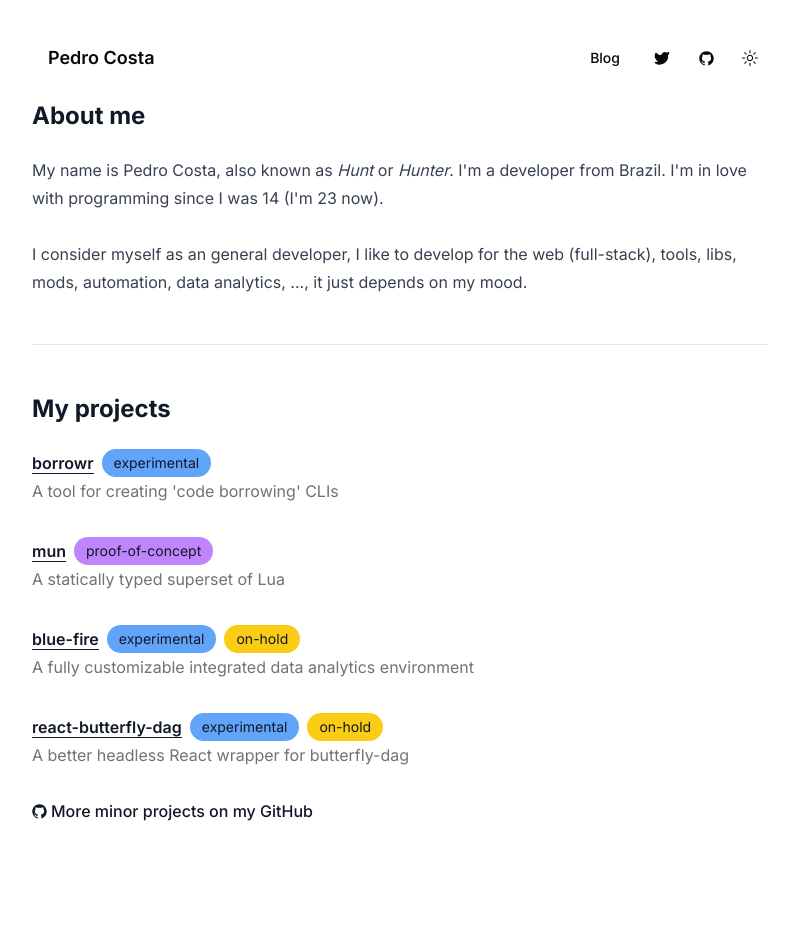
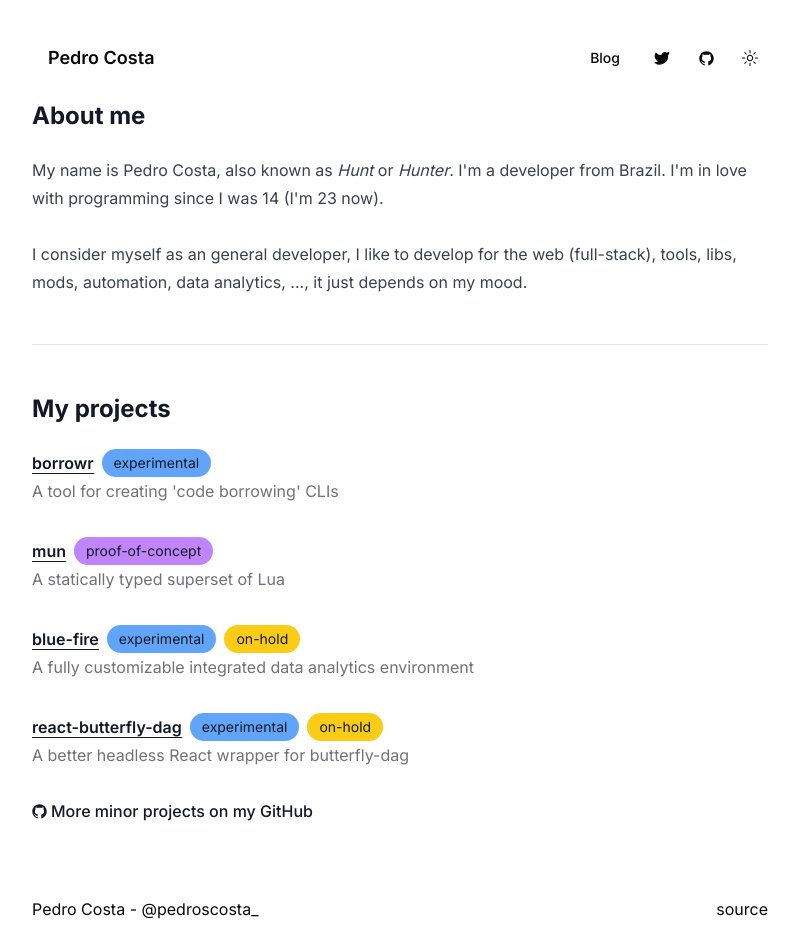
Before and after one commit to pedroscosta/pedroscosta.github.io, a Next.js app: page / in a window 1280 px wide. Shown: the top 952 px of the page, without its empty margins (240-1039 px from the left). Before the commit the page ends 889 px from the top, so only its background shows below. Built offline with nearby package versions, Linux system fonts and the light colour scheme.

Commit message:
feat: add footer

```diff
--- a/app/layout.tsx
+++ b/app/layout.tsx
@@ -2,10 +2,11 @@ import { Analytics } from '@/components/analytics';
 import { ModeToggle } from '@/components/mode-toggle';
 import { ThemeProvider } from '@/components/theme-provider';
 import { Button } from '@/components/ui/button';
+import Link from '@/components/ui/link';
 import { cn } from '@/lib/utils';
 import { GitHubLogoIcon } from '@radix-ui/react-icons';
 import { Inter } from 'next/font/google';
-import Link from 'next/link';
+import Link_ from 'next/link';
 import './globals.css';
 
 const inter = Inter({
@@ -31,14 +32,14 @@ export default function RootLayout({ children }: RootLayoutProps) {
             <header>
               <div className="flex items-center justify-between">
                 <Button variant="ghost" asChild className="text-lg font-semibold">
-                  <Link href="/">Pedro Costa</Link>
+                  <Link_ href="/">Pedro Costa</Link_>
                 </Button>
                 <nav className="flex items-center space-x-2 text-sm font-medium">
                   <Button variant="ghost" asChild>
-                    <Link href="/blog">Blog</Link>
+                    <Link_ href="/blog">Blog</Link_>
                   </Button>
                   <Button variant="ghost" asChild className="h-9 w-9 p-1" aria-label="Twitter">
-                    <Link href="https://x.com/pedroscosta_">
+                    <Link_ href="https://x.com/pedroscosta_">
                       <svg
                         xmlns="http://www.w3.org/2000/svg"
                         width="24"
@@ -53,18 +54,26 @@ export default function RootLayout({ children }: RootLayoutProps) {
                       >
                         <path d="M22 4s-.7 2.1-2 3.4c1.6 10-9.4 17.3-18 11.6 2.2.1 4.4-.6 6-2C3 15.5.5 9.6 3 5c2.2 2.6 5.6 4.1 9 4-.9-4.2 4-6.6 7-3.8 1.1 0 3-1.2 3-1.2z"></path>
                       </svg>
-                    </Link>
+                    </Link_>
                   </Button>
                   <Button variant="ghost" asChild className="h-9 w-9 p-1" aria-label="Github">
-                    <Link href="https://github.com/pedroscosta">
+                    <Link_ href="https://github.com/pedroscosta">
                       <GitHubLogoIcon />
-                    </Link>
+                    </Link_>
                   </Button>
                   <ModeToggle />
                 </nav>
               </div>
             </header>
-            <main>{children}</main>
+            <main className="min-h-[75vh]">{children}</main>
+            <footer className="mt-12 flex justify-between">
+              <p>
+                Pedro Costa - <Link href="https://x.com/pedroscosta_">@pedroscosta_</Link>
+              </p>
+              <p>
+                <Link href="https://github.com/pedroscosta/pedroscosta.github.io">source</Link>
+              </p>
+            </footer>
           </div>
           <Analytics />
         </ThemeProvider>
```
